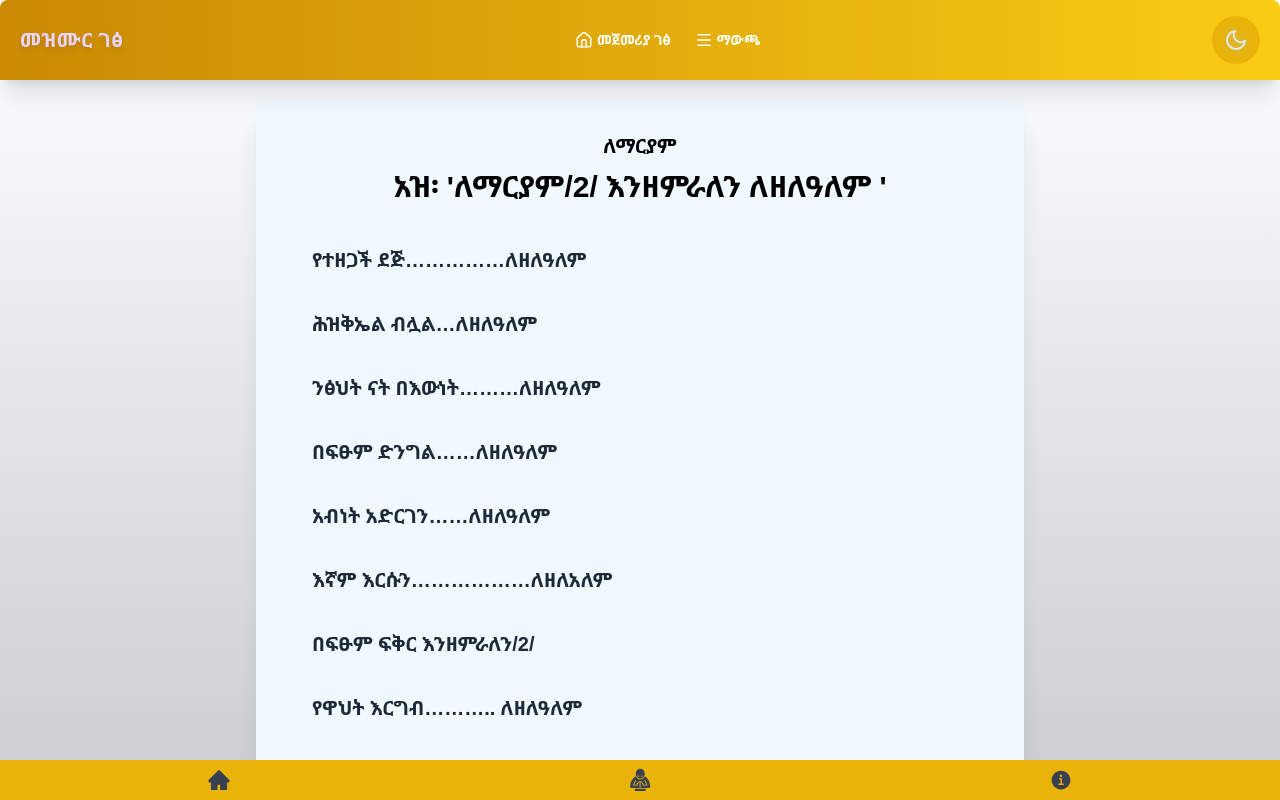
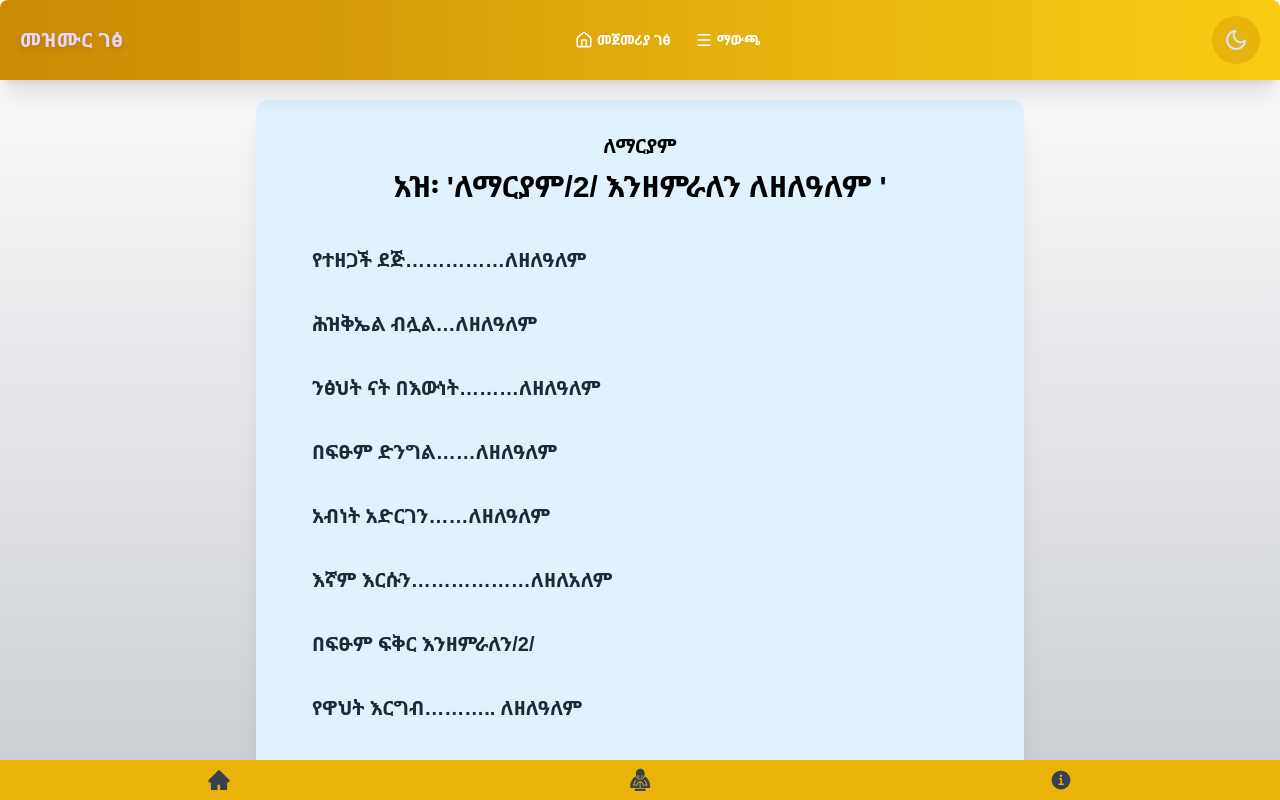
Before and after one commit to Hellobisrat/Debremenkirat, a React (Create React App) app: page /yemebetachinmezmur1 in a window 1280 px wide. Shown: the top 800 px of the page. Built offline with nearby package versions, Linux system fonts and the light colour scheme.

Commit message:
page color added

```diff
--- a/src/components/PrayerPage.jsx
+++ b/src/components/PrayerPage.jsx
@@ -15,7 +15,7 @@ export default function PrayerPage({ title, subtitle, sections,link }) {
       py-5 px-2 transition-colors duration-300 ">
 
       <div className="max-w-3xl mx-auto
-        bg-sky-50 dark:bg-gray-800
+        bg-sky-100 dark:bg-gray-800
         shadow-xl rounded-xl p-8
         animate-fadeIn transition-colors duration-300">
 
```
